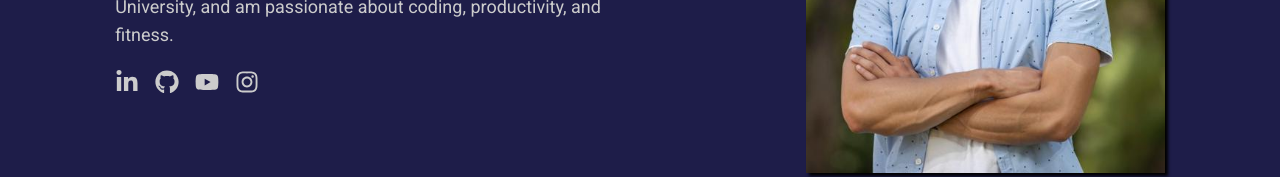
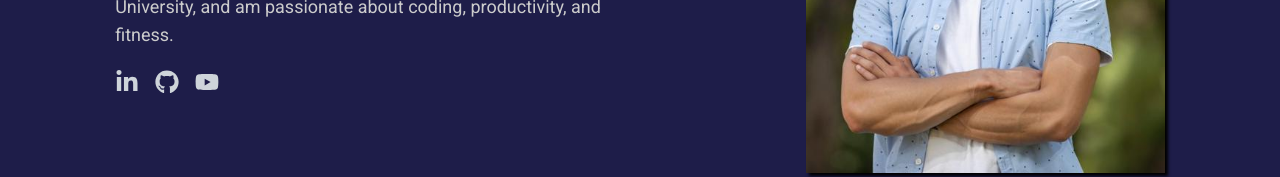
Before and after one commit to shen-kit/personal-website, a React (Vite) app: page / in a window 1280 px wide. Shown: the part 451-628 px from the top of the page. Built offline with nearby package versions, Linux system fonts and the light colour scheme.

Commit message:
adds links to homepage for linkedin/github/youtube

```diff
--- a/src/sections/HomeSection.tsx
+++ b/src/sections/HomeSection.tsx
@@ -7,13 +7,9 @@ import {
   Image,
   useMantineTheme,
   Box,
+  Anchor,
 } from "@mantine/core";
-import {
-  FaLinkedinIn,
-  FaGithub,
-  FaYoutube,
-  FaInstagram,
-} from "react-icons/fa6";
+import { FaLinkedinIn, FaGithub, FaYoutube } from "react-icons/fa6";
 
 import ProfilePicture from "../assets/profilePic.jpg";
 import { useEffect, useState } from "react";
@@ -65,18 +61,24 @@ const HomeSection = () => {
             and am passionate about coding, productivity, and fitness.
           </Text>
           <Group>
-            <a className="scale-large-on-hover bright-on-hover">
+            <Anchor
+              className="scale-large-on-hover bright-on-hover"
+              href="https://www.linkedin.com/in/shen-kit-hia/"
+            >
               <FaLinkedinIn size="1.5rem" />
-            </a>
-            <a className="scale-large-on-hover bright-on-hover">
+            </Anchor>
+            <Anchor
+              className="scale-large-on-hover bright-on-hover"
+              href="https://github.com/shen-kit"
+            >
               <FaGithub size="1.5rem" />
-            </a>
-            <a className="scale-large-on-hover bright-on-hover">
+            </Anchor>
+            <Anchor
+              className="scale-large-on-hover bright-on-hover"
+              href="https://www.youtube.com/@PracticalProgramming"
+            >
               <FaYoutube size="1.5rem" />
-            </a>
-            <a className="scale-large-on-hover bright-on-hover">
-              <FaInstagram size="1.5rem" />
-            </a>
+            </Anchor>
           </Group>
         </Stack>
         <Image
```
